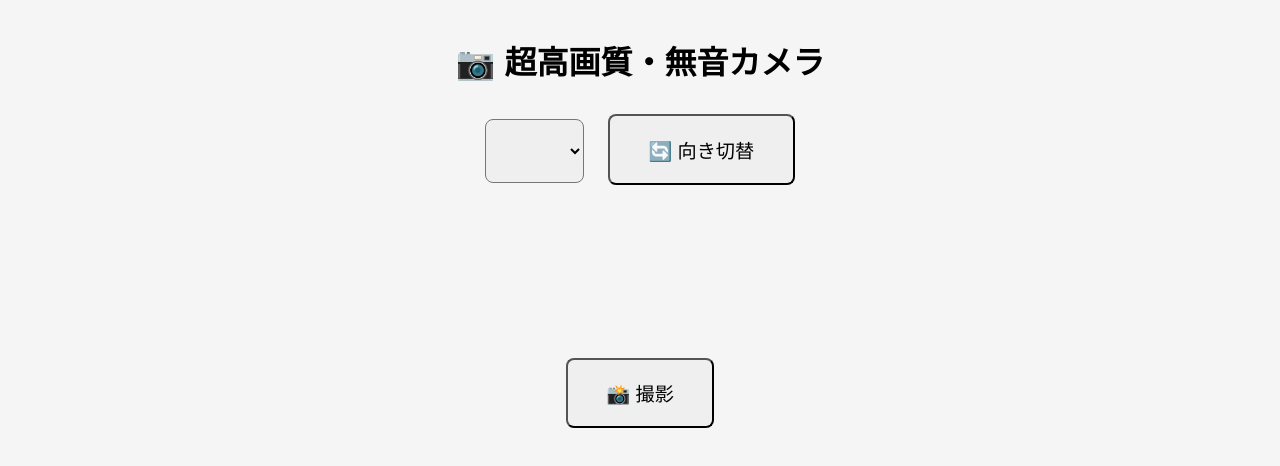
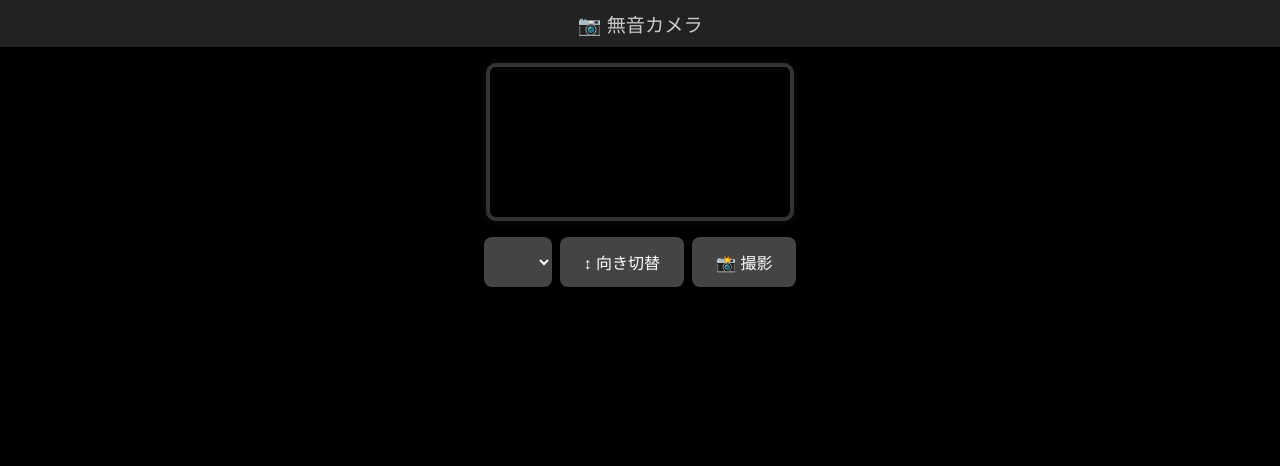
Before and after one commit to shishalove216/Silent-came, a plain HTML site: page index.html in a window 1280 px wide. Drawn offline with Linux system fonts and the light colour scheme.

Commit message:
index.html を更新

```diff
--- a/index.html
+++ b/index.html
@@ -6,22 +6,61 @@
   <title>超高画質・無音カメラ</title>
   <style>
     body {
-      text-align: center;
       font-family: sans-serif;
       margin: 0;
+      padding: 0;
+      background: #000;
+      color: white;
+      display: flex;
+      flex-direction: column;
+      align-items: center;
+    }
+
+    header {
+      background-color: #222;
+      width: 100%;
+      padding: 0.5em;
+      text-align: center;
+      font-size: 1.2em;
+      color: #ccc;
+    }
+
+    main {
+      display: flex;
+      flex-direction: column;
+      align-items: center;
       padding: 1em;
-      background: #f5f5f5;
     }
+
     video {
       max-width: 100%;
+      border: 4px solid #333;
+      border-radius: 10px;
+      box-shadow: 0 0 10px #111;
+      background: #000;
+    }
+
+    .controls {
+      display: flex;
+      flex-wrap: wrap;
+      justify-content: center;
+      gap: 0.5em;
+      margin-top: 1em;
+    }
+
+    button, select {
+      padding: 0.8em 1.5em;
+      font-size: 1em;
       border-radius: 8px;
+      border: none;
+      background: #444;
+      color: white;
     }
-    button, select {
-      padding: 1em 2em;
-      font-size: 1.2em;
-      margin: 0.5em;
-      border-radius: 8px;
+
+    button:hover, select:hover {
+      background: #666;
     }
+
     #gallery {
       margin-top: 2em;
       display: flex;
@@ -29,21 +68,26 @@
       justify-content: center;
       gap: 10px;
     }
+
     .thumb {
-      max-width: 160px;
-      border: 1px solid #ccc;
+      max-width: 120px;
+      border: 1px solid #666;
       border-radius: 4px;
     }
   </style>
 </head>
 <body>
-  <h1>📷 超高画質・無音カメラ</h1>
-  <select id="cameraSelect"></select>
-  <button id="toggleOrientation">🔄 向き切替</button><br />
-  <video id="video" autoplay playsinline></video><br />
-  <button id="snap">📸 撮影</button>
-  <canvas id="canvas" style="display:none;"></canvas>
-  <div id="gallery"></div>
+  <header>📷 無音カメラ</header>
+  <main>
+    <video id="video" autoplay playsinline></video>
+    <div class="controls">
+      <select id="cameraSelect"></select>
+      <button id="toggleOrientation">↕ 向き切替</button>
+      <button id="snap">📸 撮影</button>
+    </div>
+    <canvas id="canvas" style="display:none;"></canvas>
+    <div id="gallery"></div>
+  </main>
 
   <script>
     const video = document.getElementById("video");
@@ -101,7 +145,7 @@
 
     toggleOrientation.onclick = () => {
       isPortrait = !isPortrait;
-      toggleOrientation.textContent = isPortrait ? "↔ 横向きに戻す" : "🔄 縦向きにする";
+      toggleOrientation.textContent = isPortrait ? "↔ 横向きに戻す" : "↕ 縦向きにする";
     };
 
     document.getElementById("snap").onclick = () => {
@@ -127,7 +171,7 @@
         img.src = url;
         img.className = "thumb";
         gallery.prepend(img);
-      }, "image/jpeg", 1.0); // 高画質JPEG
+      }, "image/jpeg", 1.0);
     };
   </script>
 </body>
```
